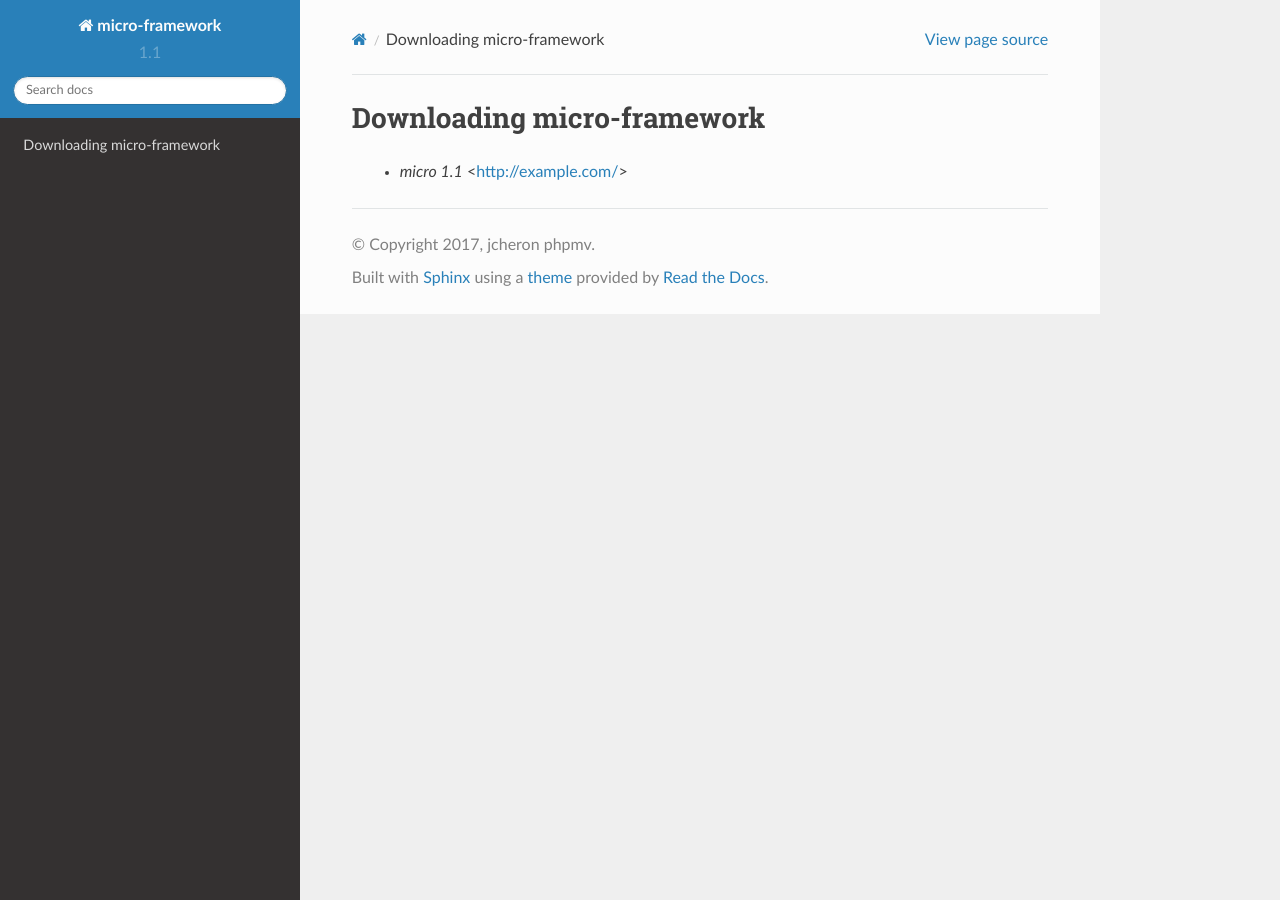
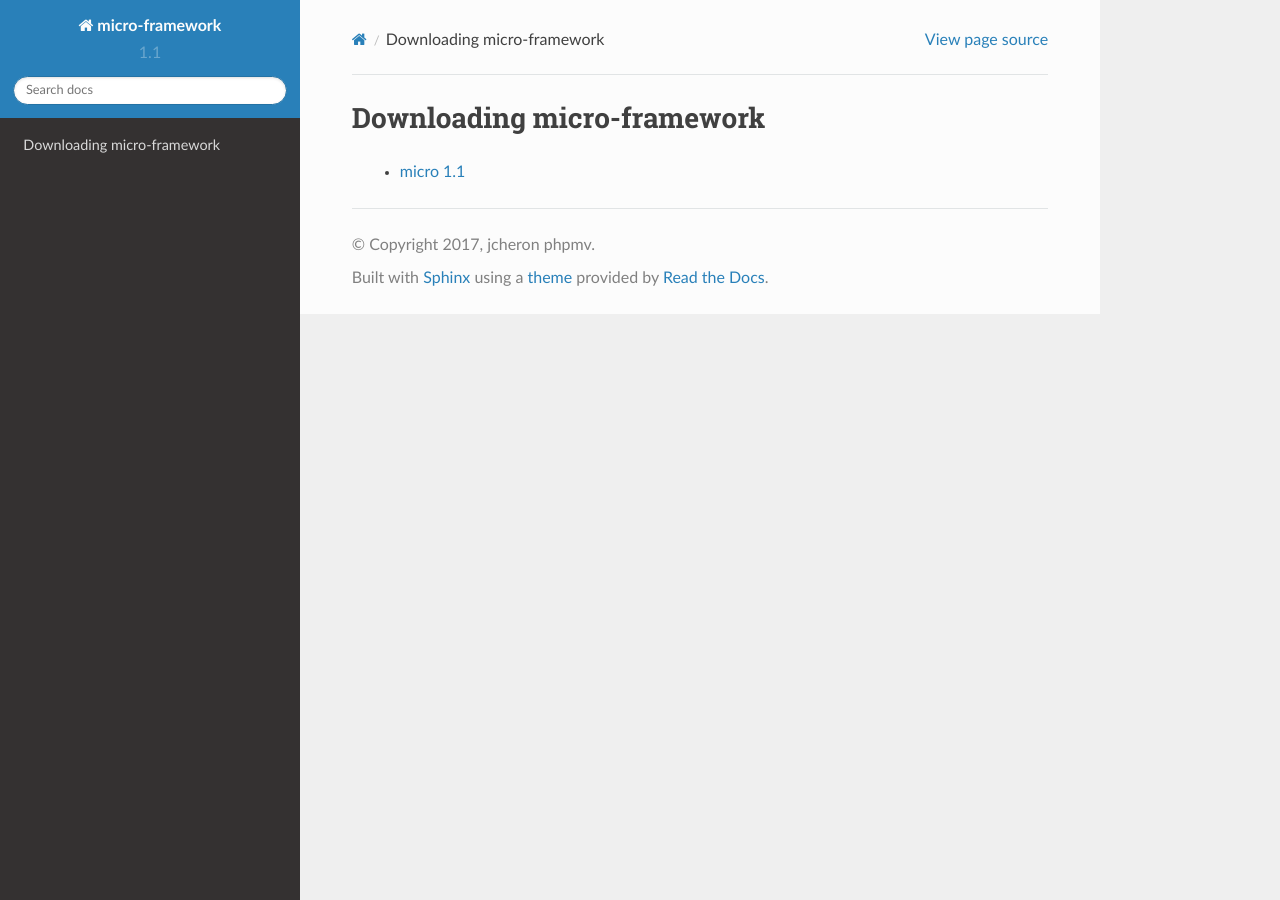
Before and after one commit to phpMv/ubiquity, a Sphinx documentation site: the page built from docs/download.rst, in a window 1280 px wide. Built offline with Sphinx 7.4.7 and the Read the Docs theme 2.0.0, drawn with Linux system fonts in a browser that asks for light colours.

Commit message:
Update download.rst

```diff
--- a/docs/download.rst
+++ b/docs/download.rst
@@ -1,3 +1,3 @@
 Downloading micro-framework
 ===========================
-  * `micro 1.1` <http://example.com/>
+  * `micro 1.1 <http://example.com/>`_
```
